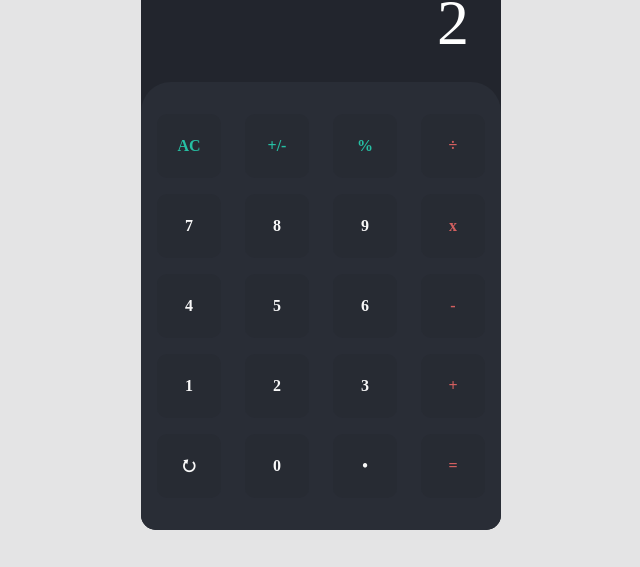
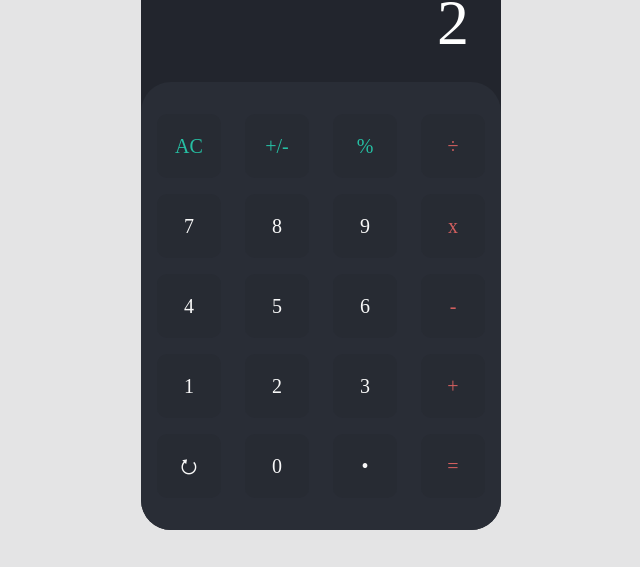
Before and after one commit to bryan-delacruz/Calculator-Layout, a React (Create React App) app: page / in a window 1280 px wide. Shown: the part 230-797 px from the top of the page, without its empty margins (319-959 px from the left). Built offline with nearby package versions, Linux system fonts and the light colour scheme.

Commit message:
cambios de css

```diff
--- a/src/css/Board.module.css
+++ b/src/css/Board.module.css
@@ -2,7 +2,7 @@
   width: 45vh;
   height: 56vh;
   background-color: #292d36;
-  border-radius: 30px 30px 15px 15px;
+  border-radius: 30px;
   display: flex;
   flex-wrap: wrap;
   align-content: center;
--- a/src/css/Button.module.css
+++ b/src/css/Button.module.css
@@ -15,7 +15,8 @@
   color: #f8f8f8;
   border-radius: 10px;
   cursor: pointer;
-  font-weight: bold;
+  /* font-weight: bold; */
+  font-size: 2.5vh;
 }
 
 .btn:active {
--- a/src/css/Calculator.module.css
+++ b/src/css/Calculator.module.css
@@ -2,7 +2,7 @@
   width: 45vh;
   height: 90vh;
   background-color: #22252d;
-  border-radius: 15px;
+  border-radius: 30px;
   display: flex;
   flex-wrap: wrap;
 }
```
